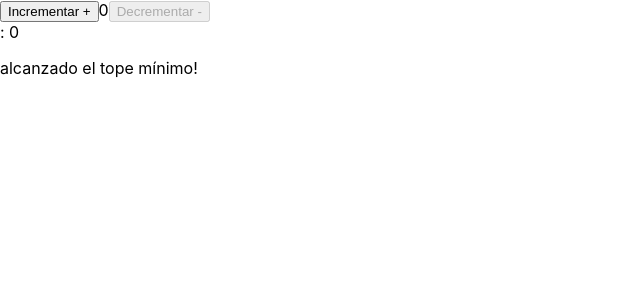
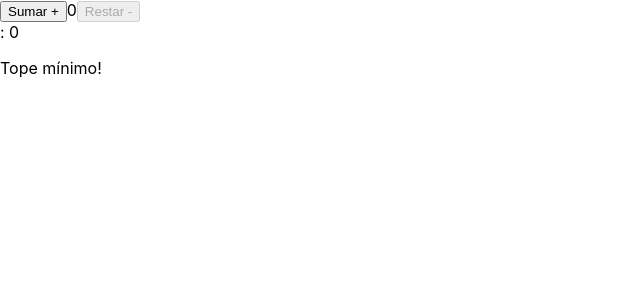
Before and after one commit to JuanIgnacioMarchetto/tareacclase5React, a React (Create React App) app: page / in a window 1280 px wide. Shown: the top 300 px of the page, without its empty margins (0-640 px from the left). Built offline with nearby package versions, Linux system fonts and the light colour scheme.

Commit message:
21/11/2023-09:36

```diff
--- a/src/App.css
+++ b/src/App.css
@@ -1,4 +1,5 @@
 @import url('https://fonts.googleapis.com/css2?family=Inter:wght@400;500;700&display=swap');
+
 .App {
   text-align: center;
 }
@@ -33,6 +34,7 @@
   from {
     transform: rotate(0deg);
   }
+
   to {
     transform: rotate(360deg);
   }
--- a/src/components/ContadorResponsive/ContadorResponsive.jsx
+++ b/src/components/ContadorResponsive/ContadorResponsive.jsx
@@ -24,12 +24,12 @@ const ContadorResponsive = () => {
 
     return (
         <React.Fragment>
-            <button onClick={incrementarContador} disabled={contador >= 20}>Incrementar +</button>
+            <button onClick={incrementarContador} disabled={contador >= 20}>Sumar +</button>
             <span>{contador}</span>
-            <button onClick={decrementarContador} disabled={contador <= 0}>Decrementar -</button>
+            <button onClick={decrementarContador} disabled={contador <= 0}>Restar -</button>
             <div>: {times}</div>
             {mostrarTextoTope && (
-                <p>{contador === 0 ? 'alcanzado el tope mínimo!' : '¡El contador ha alcanzado el tope máximo!'}</p>
+                <p>{contador === 0 ? 'Tope mínimo!' : '¡Tope máximo!'}</p>
             )}
         </React.Fragment>
     );
```
Also changed, not shown: src/App.js (indentation only).
